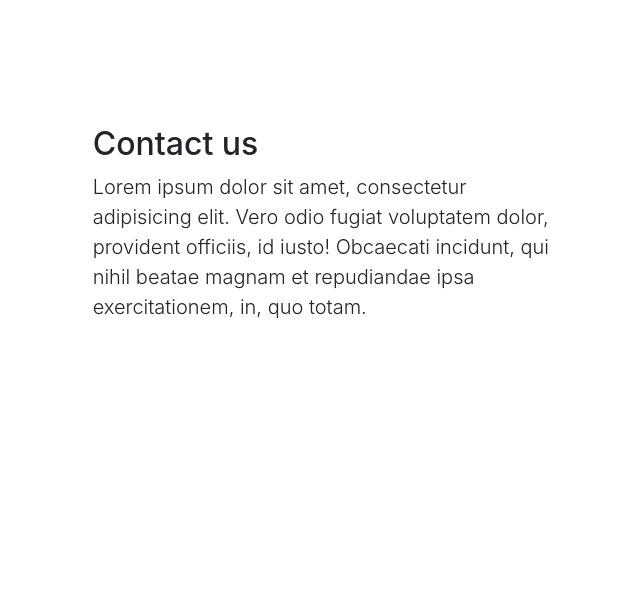
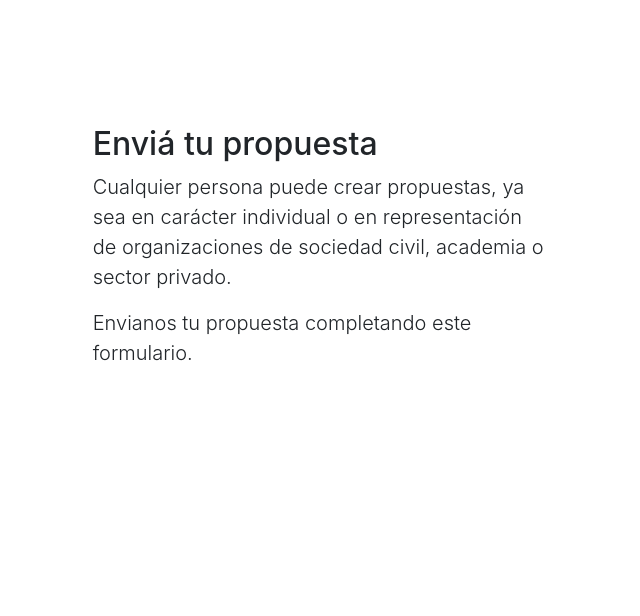
Before and after one commit to matifernandez/argentina-ogp, a website with bundled scripts: page index.html in a window 1280 px wide. Shown: the part 2040-2656 px from the top of the page, without its empty margins (319-959 px from the left). Built offline with nearby package versions, Linux system fonts and the light colour scheme.

Commit message:
Update index.html

```diff
--- a/index.html
+++ b/index.html
@@ -75,8 +75,9 @@
       <div class="container">
         <div class="row">
           <div class="col-lg-8 mx-auto">
-            <h2>Contact us</h2>
-            <p class="lead">Lorem ipsum dolor sit amet, consectetur adipisicing elit. Vero odio fugiat voluptatem dolor, provident officiis, id iusto! Obcaecati incidunt, qui nihil beatae magnam et repudiandae ipsa exercitationem, in, quo totam.</p>
+            <h2>Enviá tu propuesta</h2>
+            <p class="lead">Cualquier persona puede crear propuestas, ya sea en carácter individual o en representación de organizaciones de sociedad civil, academia o sector privado.</p>
+            <p class="lead">Envianos tu propuesta completando este formulario.</p>
           </div>
         </div>
       </div>
@@ -86,7 +87,7 @@
       <div class="container">
         <div class="row">
           <div class="col-lg-8 mx-auto">
-    <iframe src="https://docs.google.com/spreadsheets/d/e/2PACX-1vSAVcF_toaB3AWwqeh3MrCC5naPRr76SkNNwZRRFkD6ztQWJ0JZncNTAV0AWVHIqSgB2jxwcDpuqtTu/pubhtml?gid=1698268879&amp;single=true&amp;widget=true&amp;headers=false"></iframe>
+            <iframe src="https://docs.google.com/spreadsheets/d/e/2PACX-1vRB1MvuKEJ04JIDSFlqMbJ0fvacayZwd2zqOQVGFtLpsAoHaNbVZpXuUIkhJeH-yUoITWKDKSfz6jB2/pubhtml?widget=true&amp;headers=false"></iframe>
           </div>
         </div>
       </div>
```
